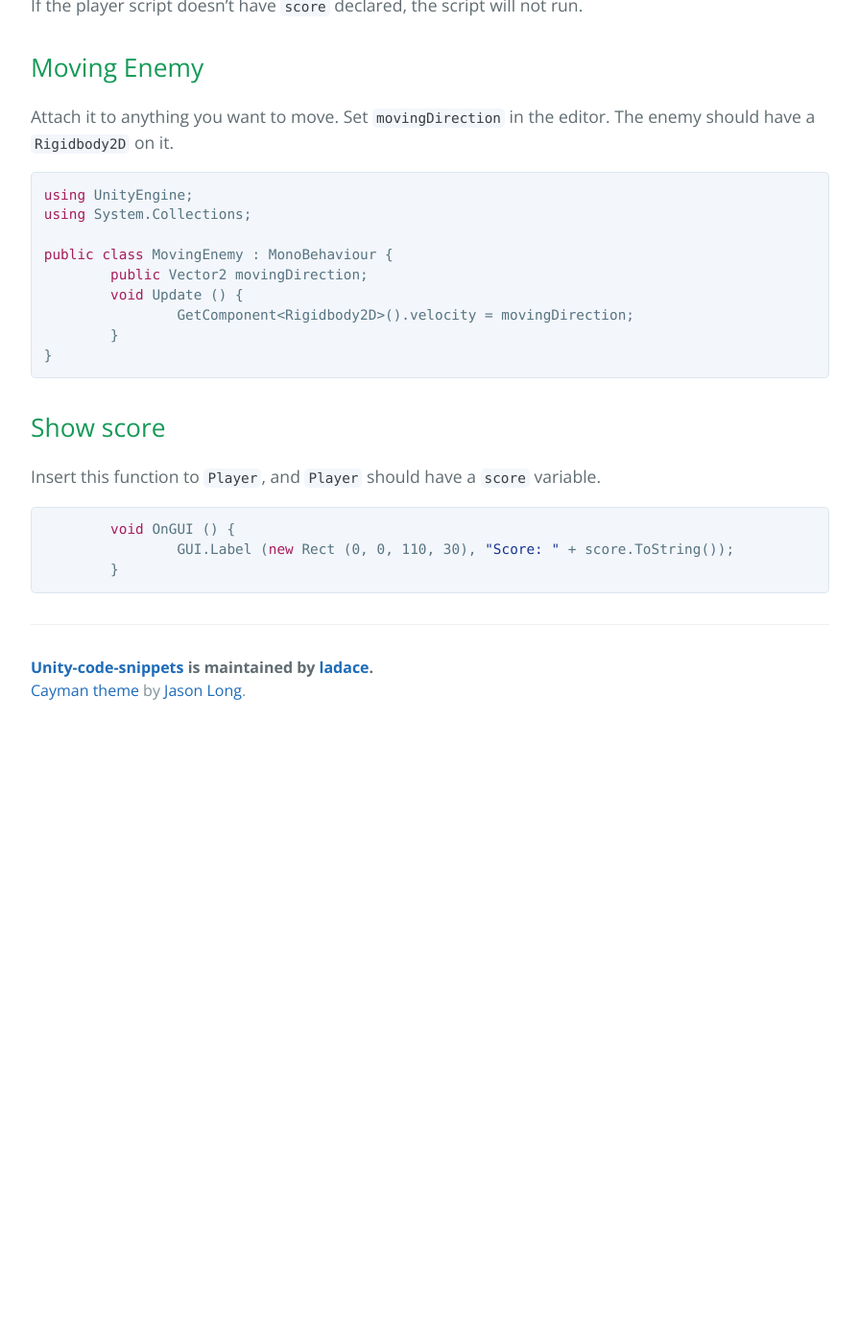
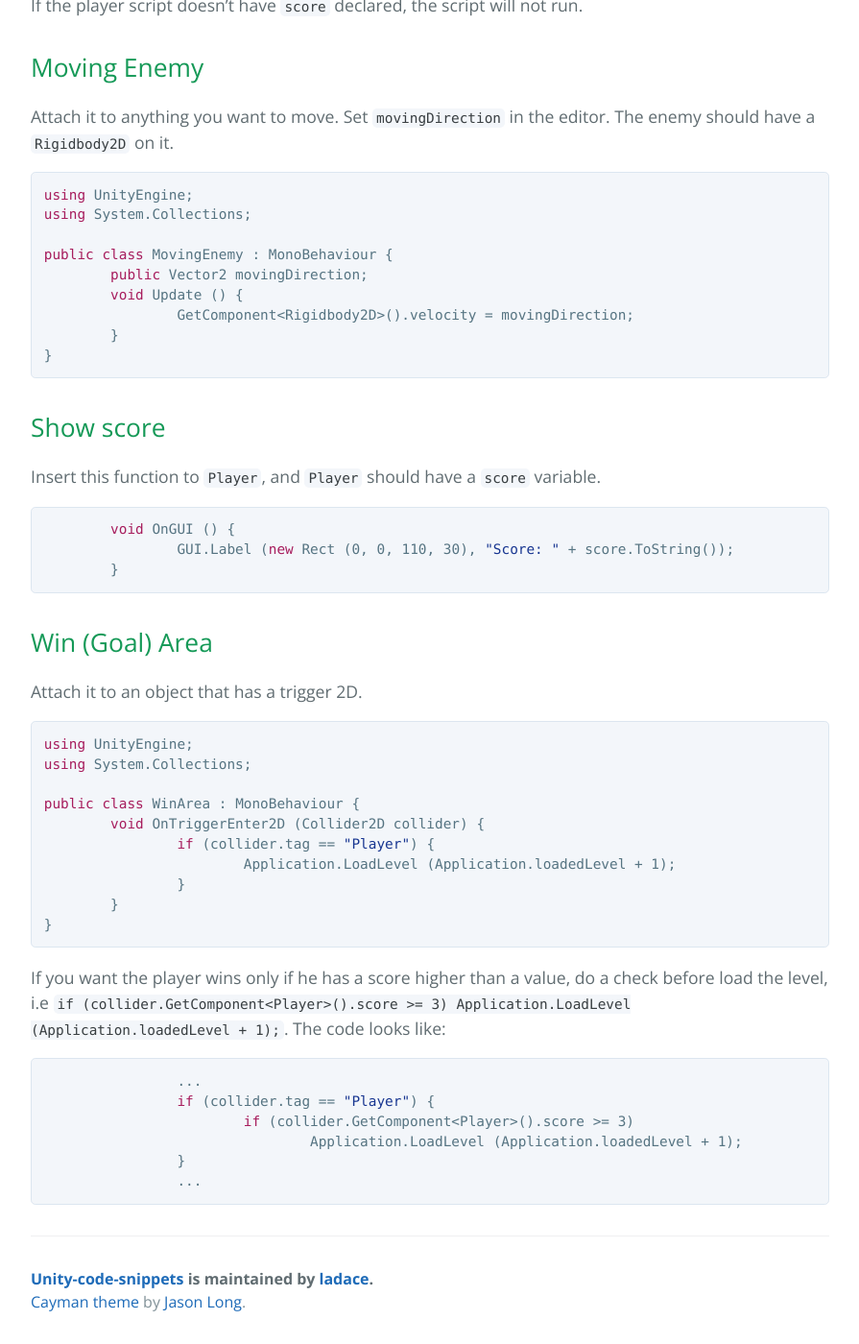
Before and after one commit to ladace/unity-code-snippets, a Jekyll site: the page built from platformer.md, in a window 1280 px wide and 1400 px high, scrolled down 2743 px. Shown: the whole window at 96% size, without its empty margins (192-1087 px from the left). Built offline with Jekyll 4.4.1, drawn with Linux system fonts in a browser that asks for light colours; Markdown is read by kramdown in place of the engine named in the settings; before the commit the page ends 3506 px from its top, so only the background shows below that.

Commit message:
Update platformer.md

````diff
--- a/platformer.md
+++ b/platformer.md
@@ -130,3 +130,30 @@ Insert this function to `Player`, and `Player` should have a `score` variable.
 		GUI.Label (new Rect (0, 0, 110, 30), "Score: " + score.ToString());
 	}
 ```
+
+## Win (Goal) Area
+
+Attach it to an object that has a trigger 2D.
+
+```csharp
+using UnityEngine;
+using System.Collections;
+
+public class WinArea : MonoBehaviour {
+	void OnTriggerEnter2D (Collider2D collider) {
+		if (collider.tag == "Player") {
+			Application.LoadLevel (Application.loadedLevel + 1);
+		}
+	}
+}
+```
+
+If you want the player wins only if he has a score higher than a value, do a check before load the level, i.e `if (collider.GetComponent<Player>().score >= 3) Application.LoadLevel (Application.loadedLevel + 1);`. The code looks like:
+```csharp
+		...
+		if (collider.tag == "Player") {
+			if (collider.GetComponent<Player>().score >= 3)
+				Application.LoadLevel (Application.loadedLevel + 1);
+		}
+		...
+```
````
